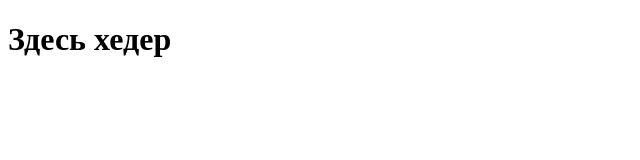
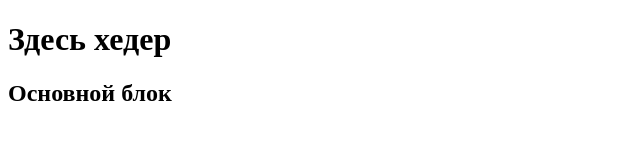
Before and after one commit to Dnaeel/12-01, a plain HTML site: page index.html in a window 1280 px wide. Shown: the whole page, without its empty margins (0-640 px from the left). Drawn offline with Linux system fonts and the light colour scheme.

```diff
--- a/index.html
+++ b/index.html
@@ -12,5 +12,8 @@
 <header>
     <h1>Здесь хедер</h1>
 </header>
+<section>
+    <h1>Основной блок</h1>
+</section>
 </body>
 </html>
```
